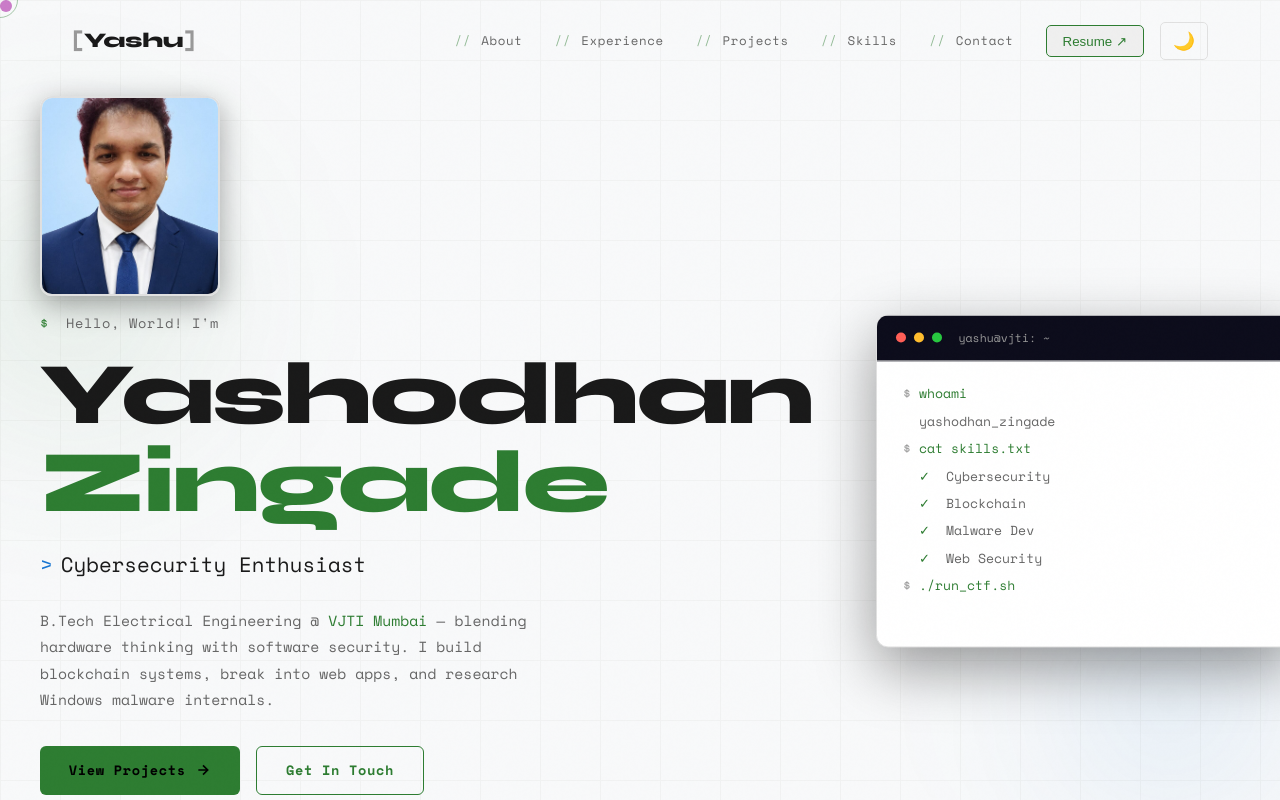
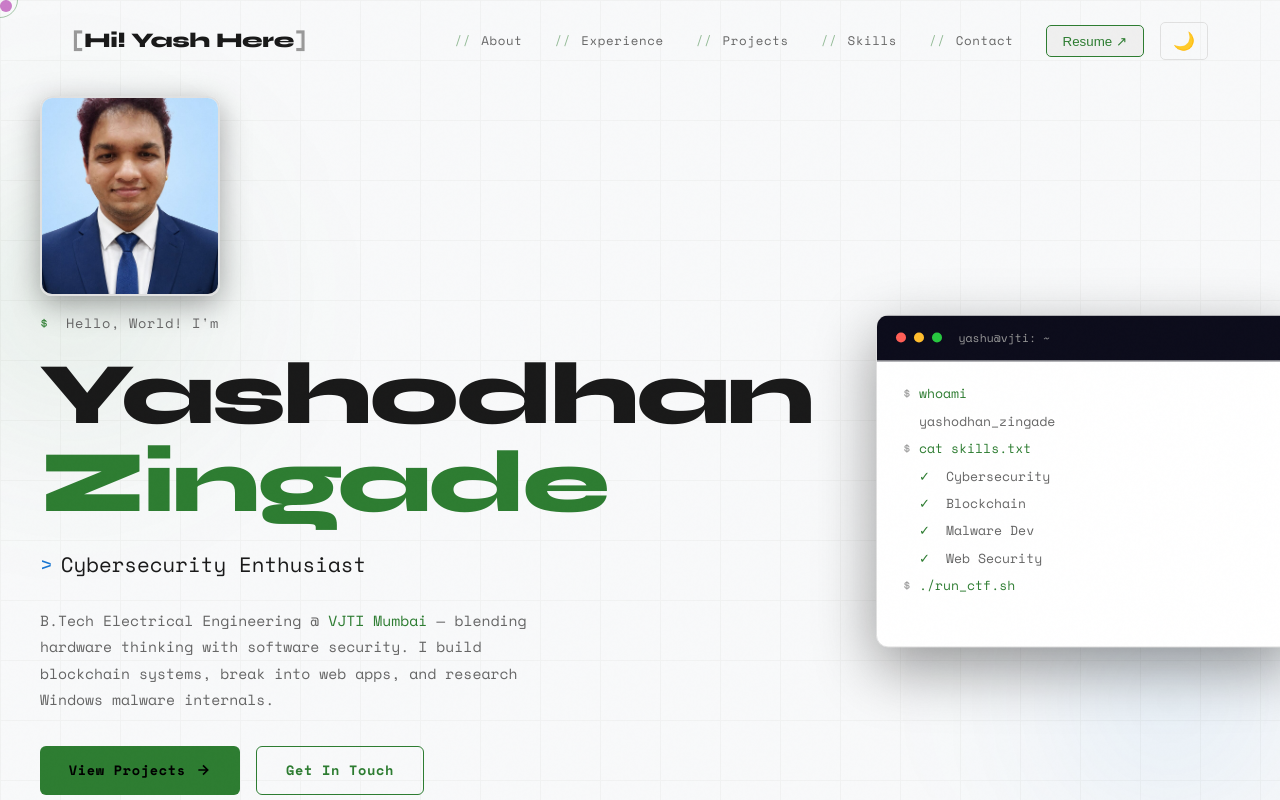
Before and after one commit to iykuwk/YashuMe, a React (Vite) app: page / in a window 1280 px wide. Shown: the top 800 px of the page. Built offline with nearby package versions, Linux system fonts and the light colour scheme.

Commit message:
namechange

```diff
--- a/src/components/Navbar.jsx
+++ b/src/components/Navbar.jsx
@@ -36,7 +36,7 @@ export default function Navbar() {
       <div className="nav-inner">
         <a href="#hero" className="nav-logo">
           <span className="logo-bracket">[</span>
-          <span className="logo-name">Yashu</span>
+          <span className="logo-name">Hi! Yash Here</span>
           <span className="logo-bracket">]</span>
           <span className="logo-cursor">_</span>
         </a>
```
